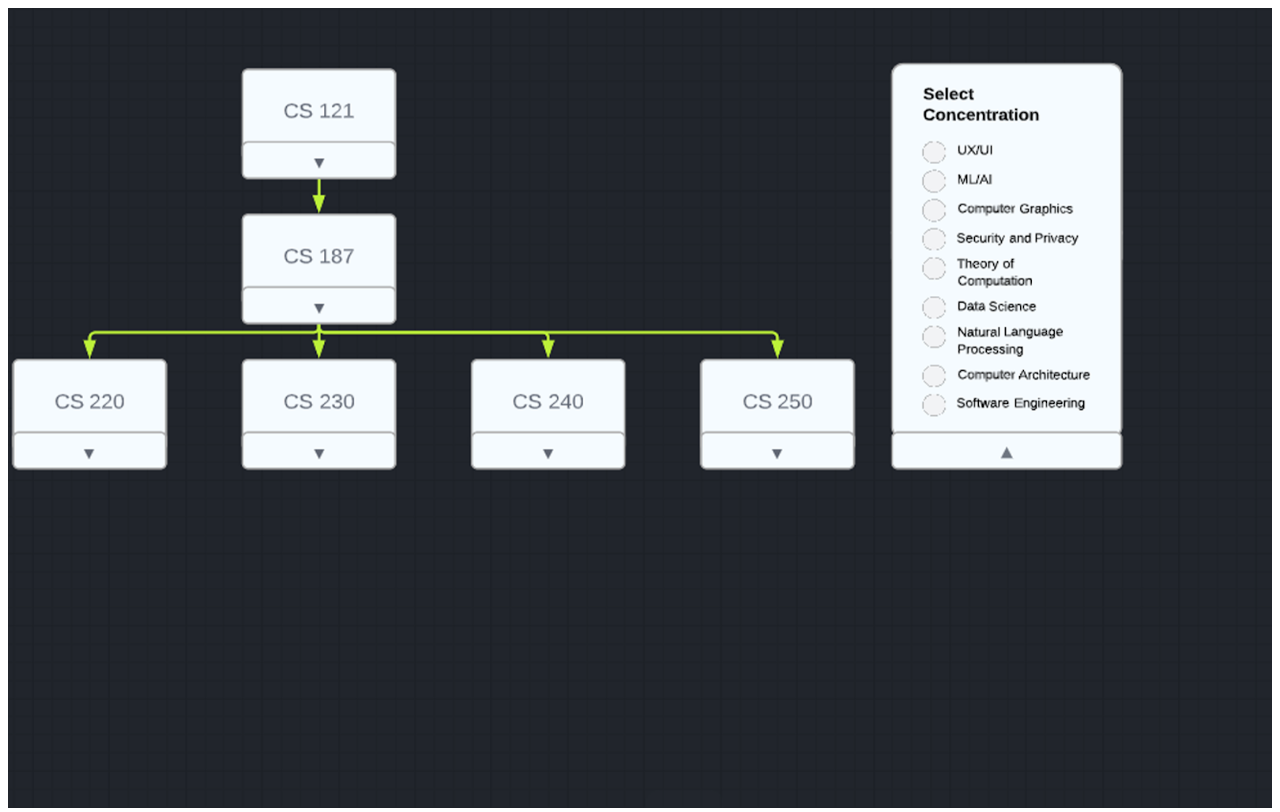
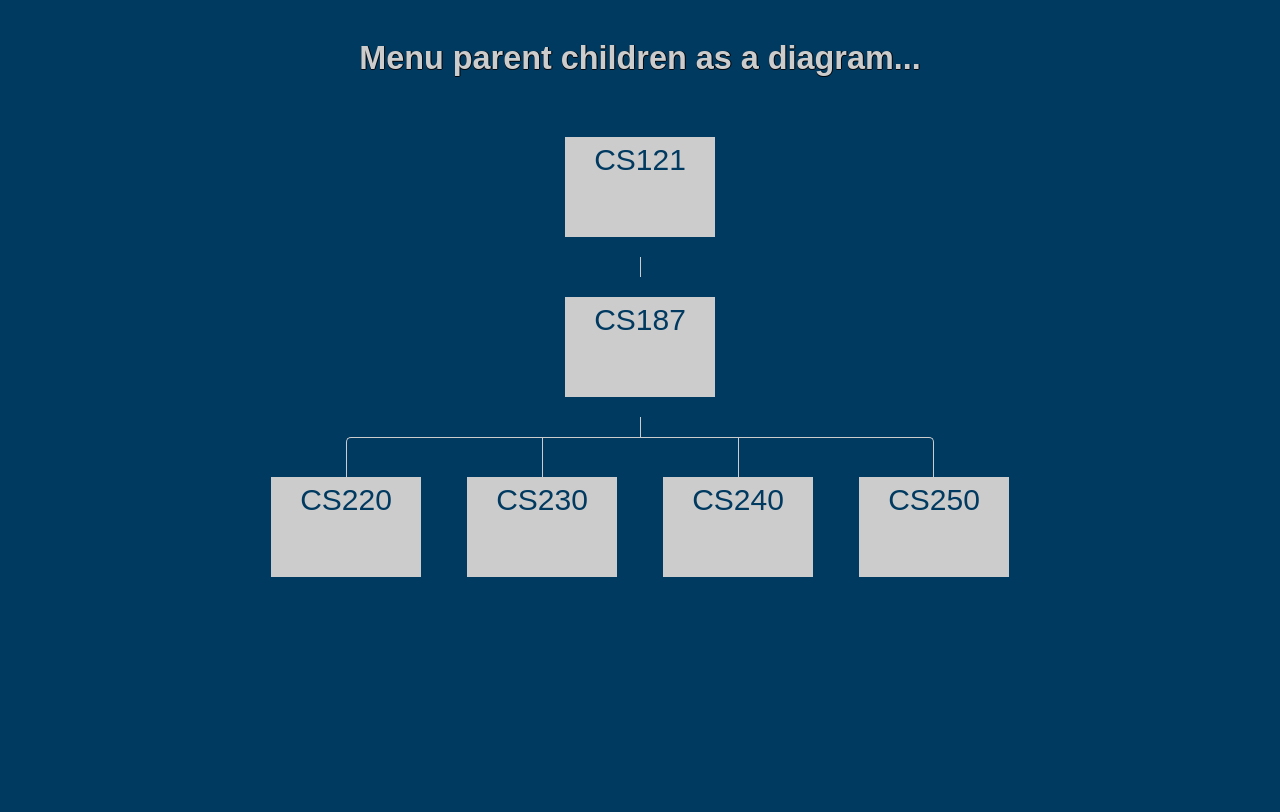
Before and after one commit to ONeilGavin/325Project, a plain HTML site: page index.html in a window 1280 px wide. Drawn offline with Linux system fonts and the light colour scheme.

Commit message:
first commit lets go

```diff
--- a/index.html
+++ b/index.html
@@ -5,6 +5,34 @@
         <title>CICS Flowchart</title>
     </head>
     <body>
-        <img src="static/test.png" class="bg">
+        <h1>Menu parent children as a diagram...</h1>
+<nav class="nav">
+			<ul>
+				<li>
+					<a href="#">CS121</a>
+					<ul>
+						<li>
+							<a href="#">CS187</a>
+							<ul>
+								<li>
+									<a href="#">CS220</a>
+								</li>
+								<li>
+									<a href="#">CS230</a>
+								</li>
+                                <li>
+                                    <a href="#">CS240</a>
+                                </li>
+                                <li>
+                                    <a href="#">CS250</a>
+                                </li>
+							</ul>
+						</li>
+							</ul>
+						</li>
+					</ul>
+				</li>
+			</ul>
+		</nav>
     </body>
 </html>
--- a/styles.css
+++ b/styles.css
@@ -2,16 +2,124 @@ body, html {
     height: 100%;
   }
 
-  .bg {
-    /* The image used */
-    background-image: url("static/1.png");
+  *,
+*:before,
+*:after {
+  -webkit-box-sizing: border-box;
+  -moz-box-sizing: border-box;
+  box-sizing: border-box;
+}
 
-    /* Full height */
-    height: 100%;
-    width: 100%;
+* {
+  position: relative;
+  margin: 0;
+  padding: 0;
 
-    /* Center and scale the image nicely */
-    background-position: center;
-    background-repeat: no-repeat;
-    background-size: cover;
-  }
+  border: 0 none;
+
+  -webkit-transition: all ease .4s;
+  -moz-transition: all ease .4s;
+    transition: all ease .4s;
+}
+
+html,
+body {
+  width: 100%;
+  height: 100%;
+
+  background: RGBA(0, 58, 97, 1);
+
+  font-family: 'Fjalla One', sans-serif;
+  font-size: 18px;
+}
+
+h1 {
+  padding-top: 40px;
+
+  color: #ccc;
+  text-align: center;
+  font-size: 1.8rem;
+
+    text-shadow: rgba(0,0,0,0.6) 1px 0, rgba(0,0,0,0.6) 1px 0, rgba(0,0,0,0.6) 0 1px, rgba(0,0,0,0.6) 0 1px;
+}
+
+.nav {
+  margin: 20px auto;
+  width: auto;
+  min-height: auto;
+}
+
+.nav ul {
+  padding-top: 20px;
+  width: auto;
+  display: flex;
+  justify-content: center;
+}
+
+.nav li {
+
+  padding: 20px 3px 0 3px;
+  float: left;
+
+  text-align: center;
+  list-style-type: none;
+
+}
+
+.nav li::before, .nav li::after{
+  content: '';
+  position: absolute;
+  top: 0;
+  right: 50%;
+  width: 50%;
+  height: 40px;
+  border-top: 1px solid #ccc;
+}
+
+.nav li::after{
+  left: 50%;
+  right: auto;
+
+  border-left: 1px solid #ccc;
+}
+
+.nav li:only-child::after, .nav li:only-child::before {
+  content: '';
+  display: none;
+}
+
+.nav li:only-child{ padding-top: 0;}
+.nav li:first-child::before, .nav li:last-child::after{
+  border: 0 none;
+}
+
+.nav li:last-child::before{
+  border-right: 1px solid #ccc;
+  border-radius: 0 5px 0 0;
+}
+
+.nav li:first-child::after{
+    border-radius: 5px 0 0 0;
+}
+.nav ul ul::before{
+  content: '';
+  position: absolute; top: 0; left: 50%;
+  border-left: 1px solid #ccc;
+  width: 0;
+  height: 20px;
+}
+
+.nav li a{
+  display: inline-block;
+  padding: 5px 10px;
+  border: 1px solid #ccc;
+  text-decoration: none;
+  text-transform: uppercase;
+  background-color: #ccc;
+  color: RGBA(0, 58, 97, 1);
+  font-family: arial, verdana, tahoma;
+  font-size: 30px;
+  height: 100px;
+  width: 150px;
+  margin: 20px;
+}
```
